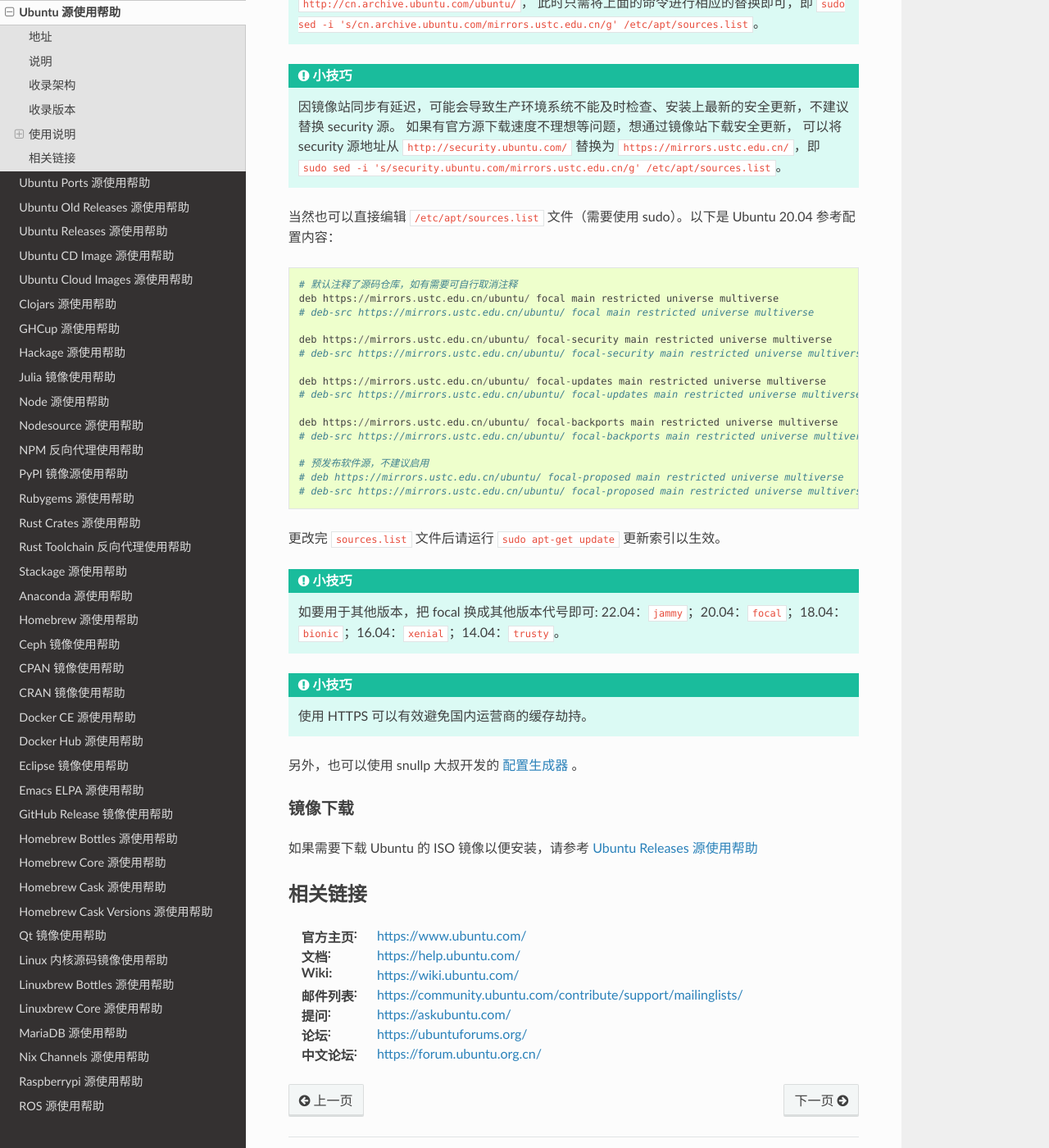
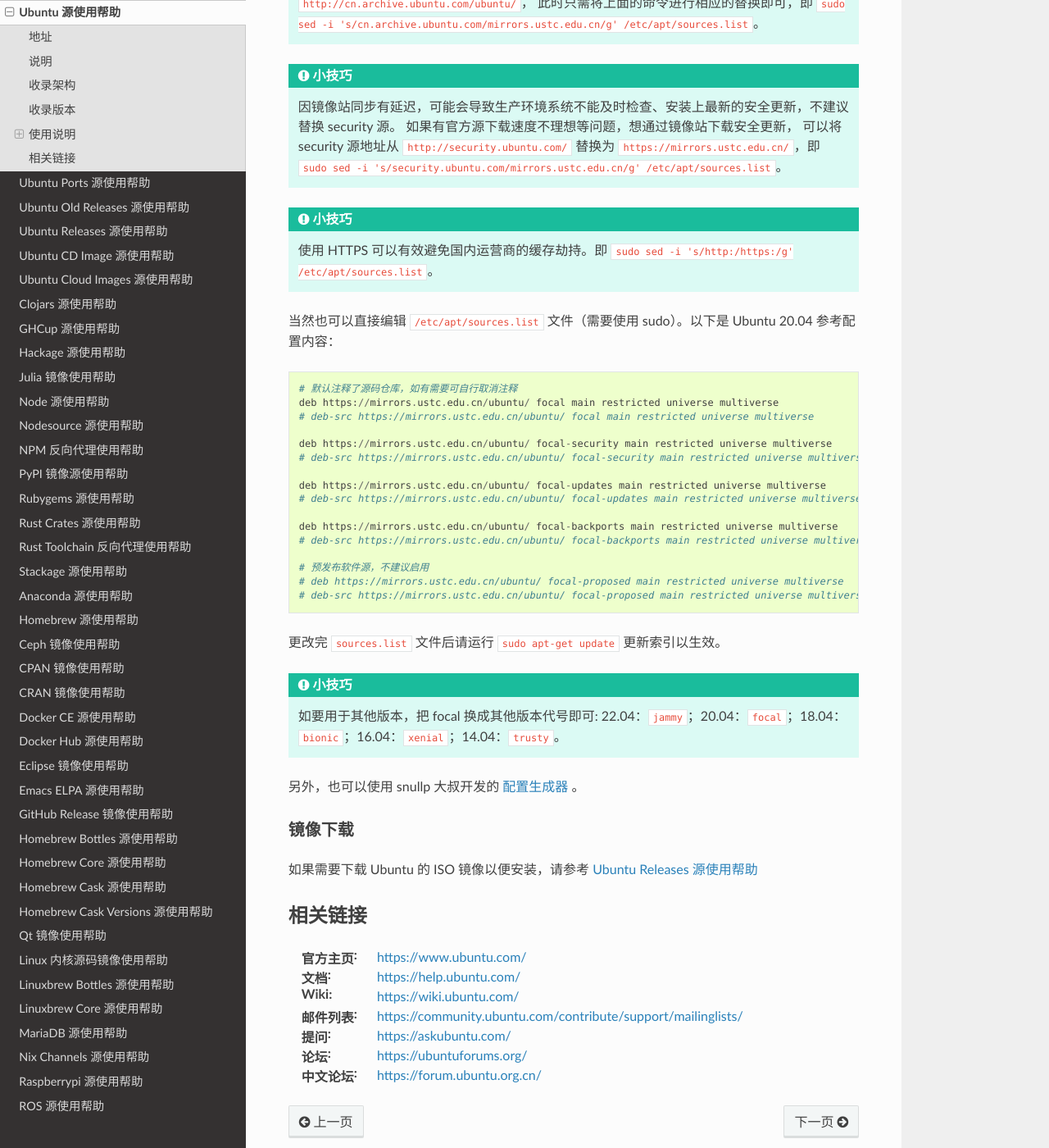
Before and after one commit to ustclug/mirrorhelp, a Sphinx documentation site: the page built from source/ubuntu.rst, in a window 1280 px wide and 1400 px high, scrolled down 1913 px. Shown: the whole window at 82% size. Built offline with Sphinx 7.4.7 and the Read the Docs theme 2.0.0, drawn with Linux system fonts in a browser that asks for light colours; pages that are not in the unit, such as notebooks, are missing from menus.

Commit message:
添加将HTTP替换为HTTPS的命令 (#216)

```diff
--- a/source/ubuntu.rst
+++ b/source/ubuntu.rst
@@ -65,6 +65,10 @@
     可以将 security 源地址从 ``http://security.ubuntu.com/`` 替换为 ``https://mirrors.ustc.edu.cn/``，即
     ``sudo sed -i 's/security.ubuntu.com/mirrors.ustc.edu.cn/g' /etc/apt/sources.list``。
 
+.. tip::
+    使用 HTTPS 可以有效避免国内运营商的缓存劫持。即
+    ``sudo sed -i 's/http:/https:/g' /etc/apt/sources.list``。
+
 当然也可以直接编辑 :file:`/etc/apt/sources.list` 文件（需要使用 sudo）。以下是 Ubuntu 20.04 参考配置内容：
 
 ::
```
Also changed, not shown: other parts of source/ubuntu.rst (+0 -3 lines).
